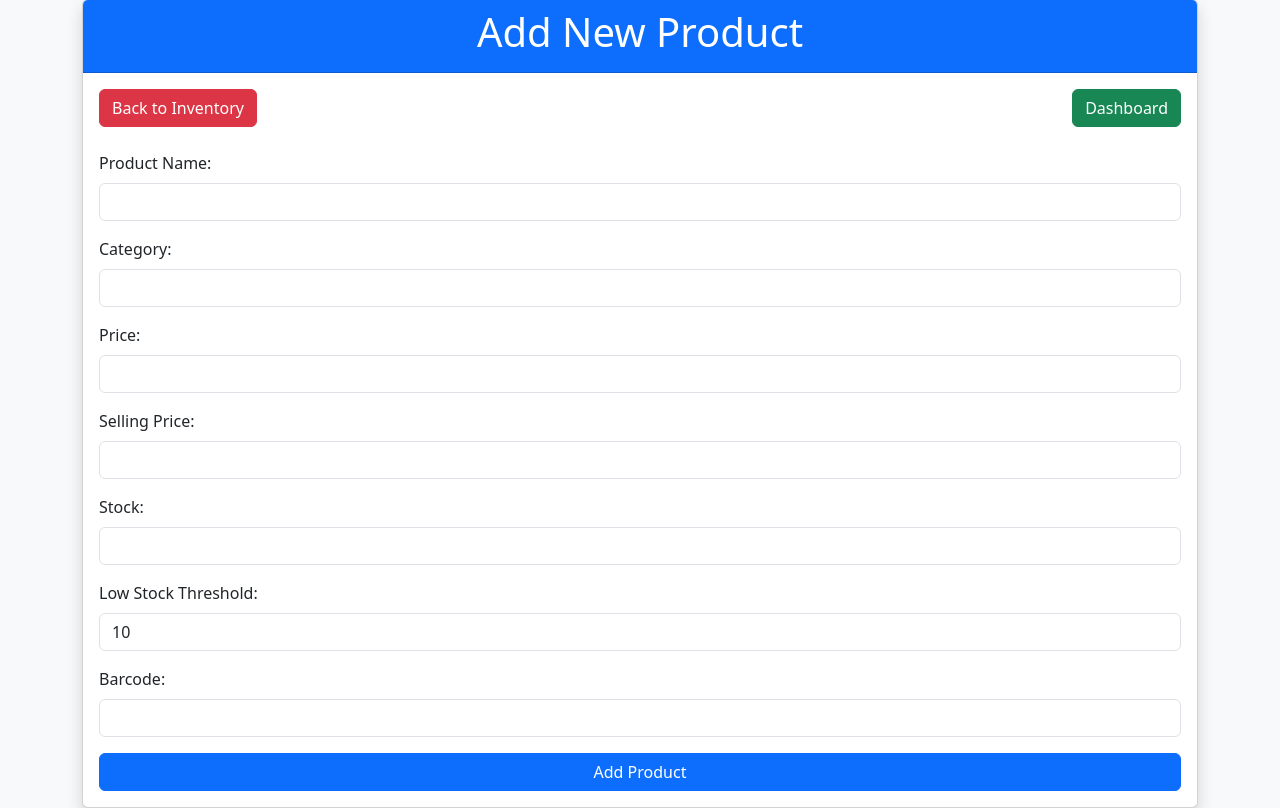
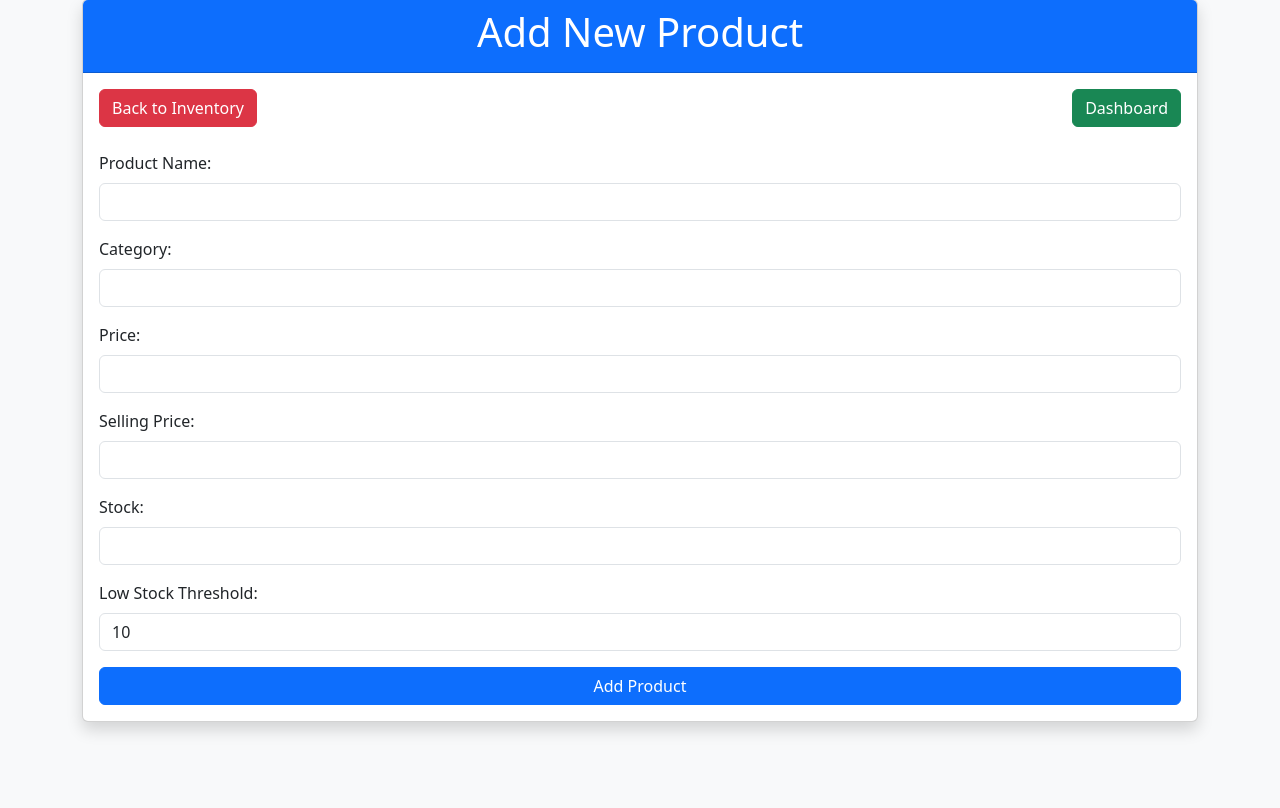
Before and after one commit to gayantha999/POS, a CodeIgniter app: page /POS/index.php/inventory/save in a window 1280 px wide. Shown: the part 49-857 px from the top of the page. After the commit the page ends 782 px from the top, so only its background shows below. Run offline with CodeIgniter, Linux system fonts and the light colour scheme.

Commit message:
barcode generater

```diff
--- a/BACKEND/application/controllers/Inventory.php
+++ b/BACKEND/application/controllers/Inventory.php
@@ -32,7 +32,10 @@ class Inventory extends CI_Controller {
 		$this->form_validation->set_rules('selling_price', 'Selling Price', 'required|numeric');
 		$this->form_validation->set_rules('stock', 'Stock', 'required|integer');
 		$this->form_validation->set_rules('low_stock_threshold', 'Low Stock Threshold', 'required|integer');
-		$this->form_validation->set_rules('barcode', 'Barcode', 'required|alpha_numeric');
+//		$this->form_validation->set_rules('barcode', 'Barcode', 'required|alpha_numeric');
+		$newBarCodeNumber = rand(1,999999999).time().date("Ymd");
+
+
 
 
 		if ($this->form_validation->run() === FALSE) {
@@ -47,7 +50,7 @@ class Inventory extends CI_Controller {
 				'selling_price' => $this->input->post('selling_price'),
 				'stock' => $this->input->post('stock'),
 				'low_stock_threshold' => $this->input->post('low_stock_threshold'),
-				'barcode' => $this->input->post('barcode'),
+				'barcode' => $newBarCodeNumber,
 			];
 
 			// Save the product
--- a/BACKEND/application/views/inventory/add.php
+++ b/BACKEND/application/views/inventory/add.php
@@ -58,10 +58,10 @@
 				</div>
 
 				<!-- Barcode Field -->
-				<div class="mb-3">
-					<label for="barcode" class="form-label">Barcode:</label>
-					<input type="text" id="barcode" name="barcode" class="form-control" value="<?php echo set_value('barcode'); ?>" required>
-				</div>
+<!--				<div class="mb-3">-->
+<!--					<label for="barcode" class="form-label">Barcode:</label>-->
+<!--					<input type="text" id="barcode" name="barcode" class="form-control" value="--><?php //echo set_value('barcode'); ?><!--" required>-->
+<!--				</div>-->
 
 				<button type="submit" class="btn btn-primary w-100">Add Product</button>
 			</form>
@@ -73,20 +73,6 @@
 <script src="https://cdn.jsdelivr.net/npm/bootstrap@5.3.2/dist/js/bootstrap.bundle.min.js"></script>
 
 <!-- Barcode Scanning Script -->
-<script type="text/javascript">
-	document.getElementById('barcode').addEventListener('focus', function() {
-		// Allow scanning directly into the input field
-		this.value = ''; // Clear the field to ensure no old value is left
-	});
 
-	document.getElementById('barcode').addEventListener('keydown', function(event) {
-		// Check if key pressed is enter (barcode scanner generally sends an enter key after scanning)
-		if (event.key === 'Enter') {
-			// Optional: Add a barcode scanning action here (e.g., auto-fill product info based on the barcode)
-			// You can call an AJAX request to fetch product details based on the barcode
-			console.log('Barcode Scanned:', this.value);
-		}
-	});
-</script>
 </body>
 </html>
```
